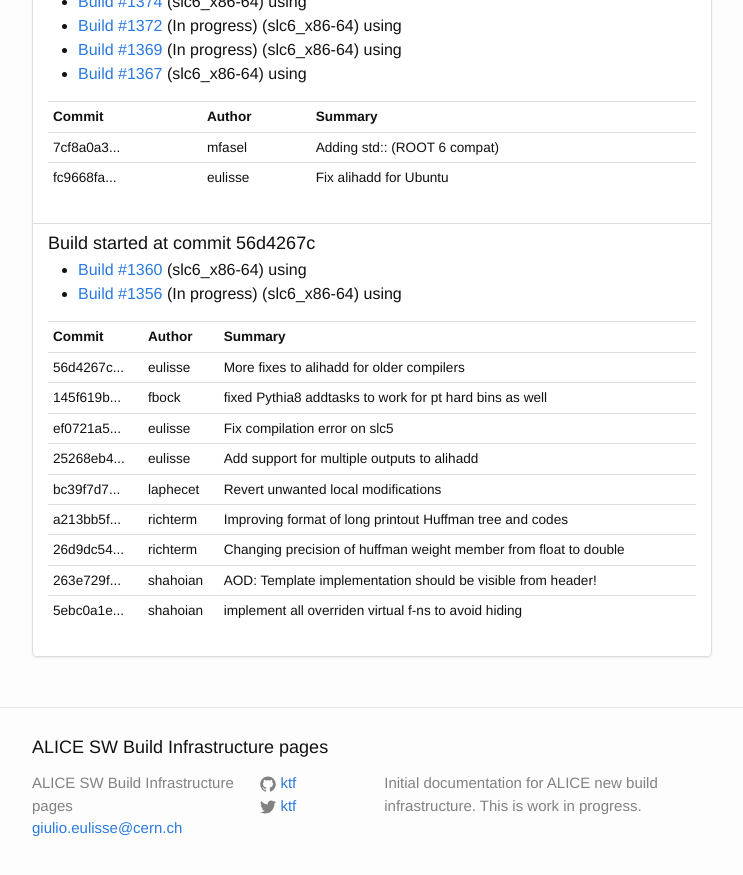
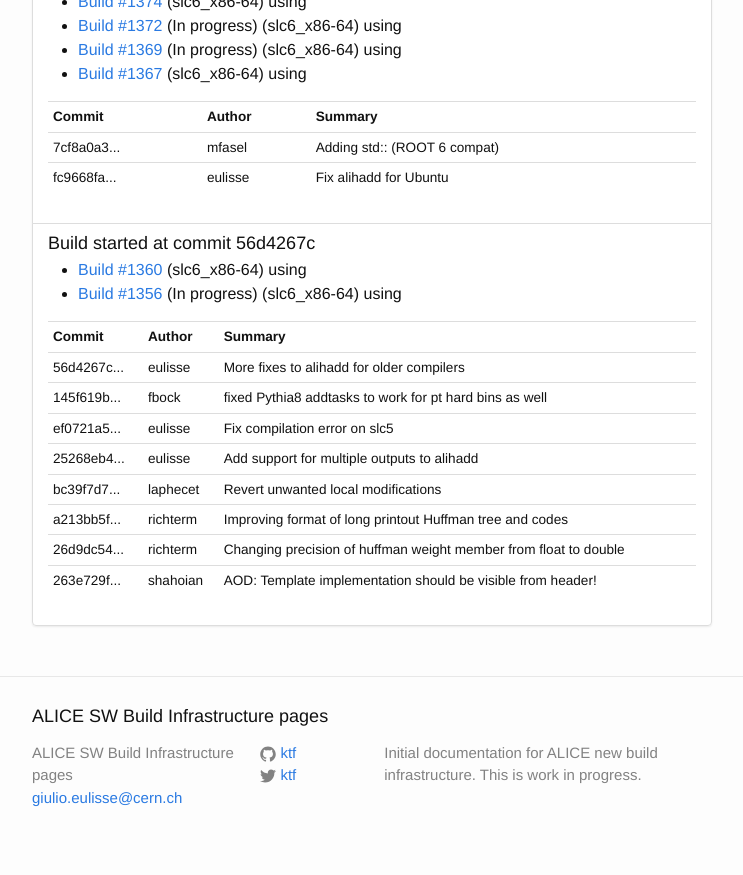
Before and after one commit to alisw/alisw.github.io, a Jekyll site: the page built from index.html, in a window 1280 px wide and 900 px high, scrolled down 2564 px. Shown: the top 875 px of the window, without its empty margins (268-1011 px from the left). Built offline with Jekyll 4.4.1, drawn with Linux system fonts in a browser that asks for light colours; nearby versions of some CDN libraries.

Commit message:
Updated results.

```diff
--- a/_data/commits-aliroot-master.yaml
+++ b/_data/commits-aliroot-master.yaml
@@ -128,8 +128,3 @@
  message: >-
     AOD: Template implementation should be visible from header!
  author: !!str shahoian
--
- commit: "5ebc0a1e2d614885d98e476c4e50ed4df43ad582"
- message: >-
-    implement all overriden virtual f-ns to avoid hiding
- author: !!str shahoian
```
